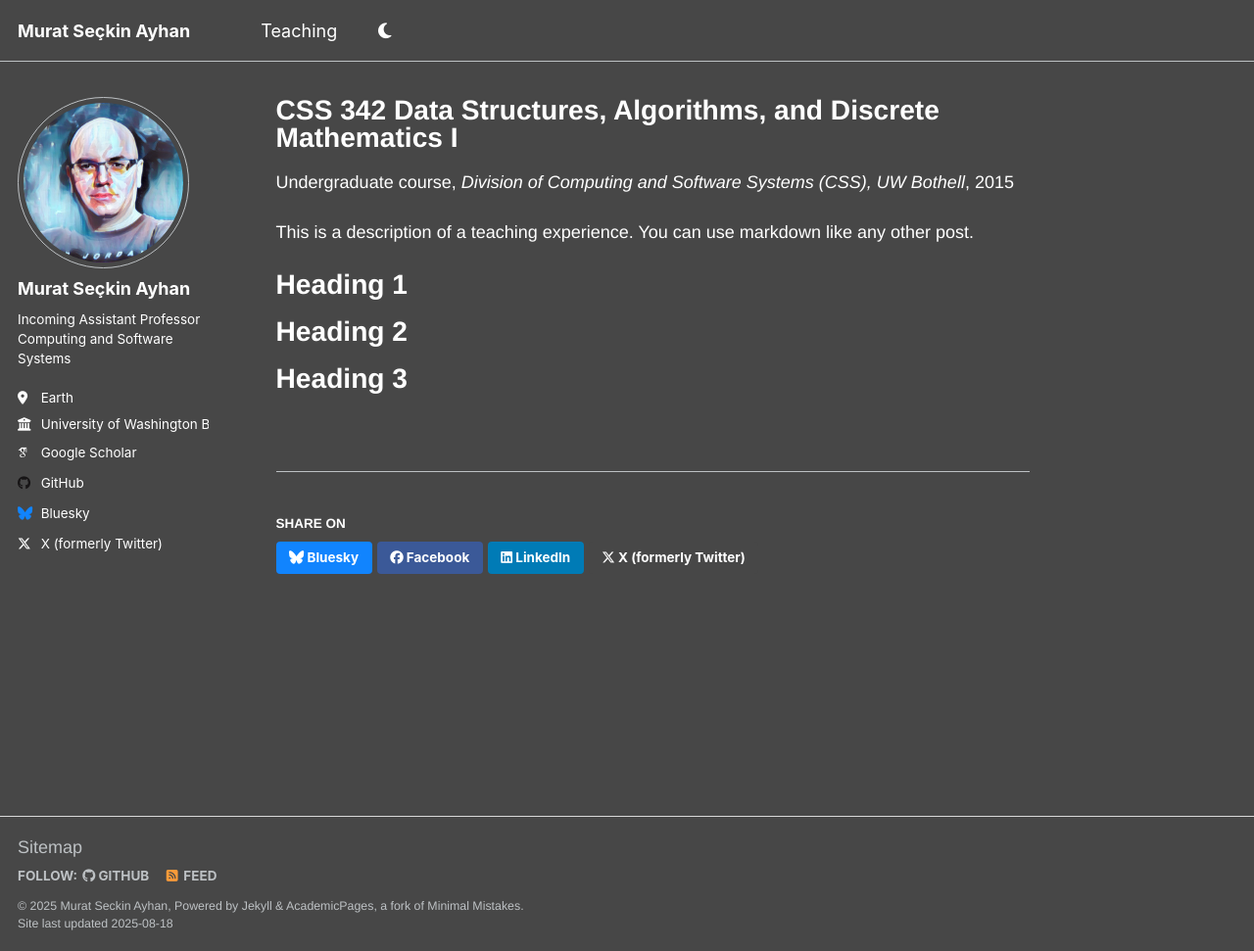
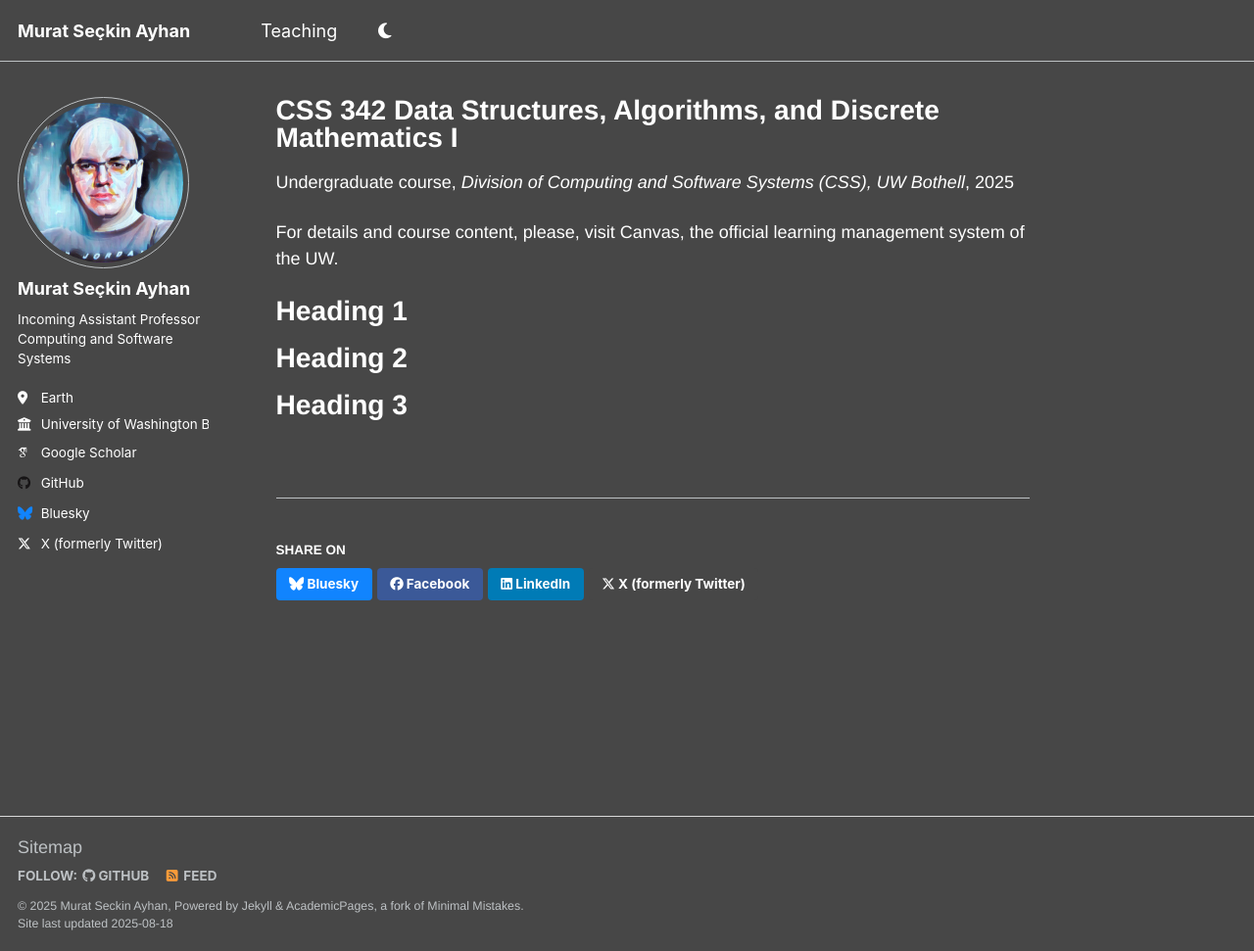
Before and after one commit to msayhan/msayhan.github.io, a Jekyll site: the page built from _teaching/2025-autumn-teaching.md, in a window 1280 px wide and 971 px high. Shown: the whole window at 98% size. Built offline with Jekyll 4.4.1, drawn with Linux system fonts in a browser that asks for light colours; some web fonts are replaced; a script that is not in the unit is left out.

Commit message:
teaching update tags and description.

```diff
--- a/_teaching/2025-autumn-teaching.md
+++ b/_teaching/2025-autumn-teaching.md
@@ -4,11 +4,13 @@ collection: teaching
 type: "Undergraduate course"
 permalink: /teaching/2025-autumn-teaching
 venue: "Division of Computing and Software Systems (CSS), UW Bothell"
-date: 2015-01-01
-location: "City, Country"
+date: 2025-09-24
+location: "Bothell, Washington"
 ---
 
-This is a description of a teaching experience. You can use markdown like any other post.
+For details and course content, please, visit Canvas,
+<!-- [Canvas](https://canvas.uw.edu),  -->
+the official learning management system of the UW.
 
 Heading 1
 ======
```
